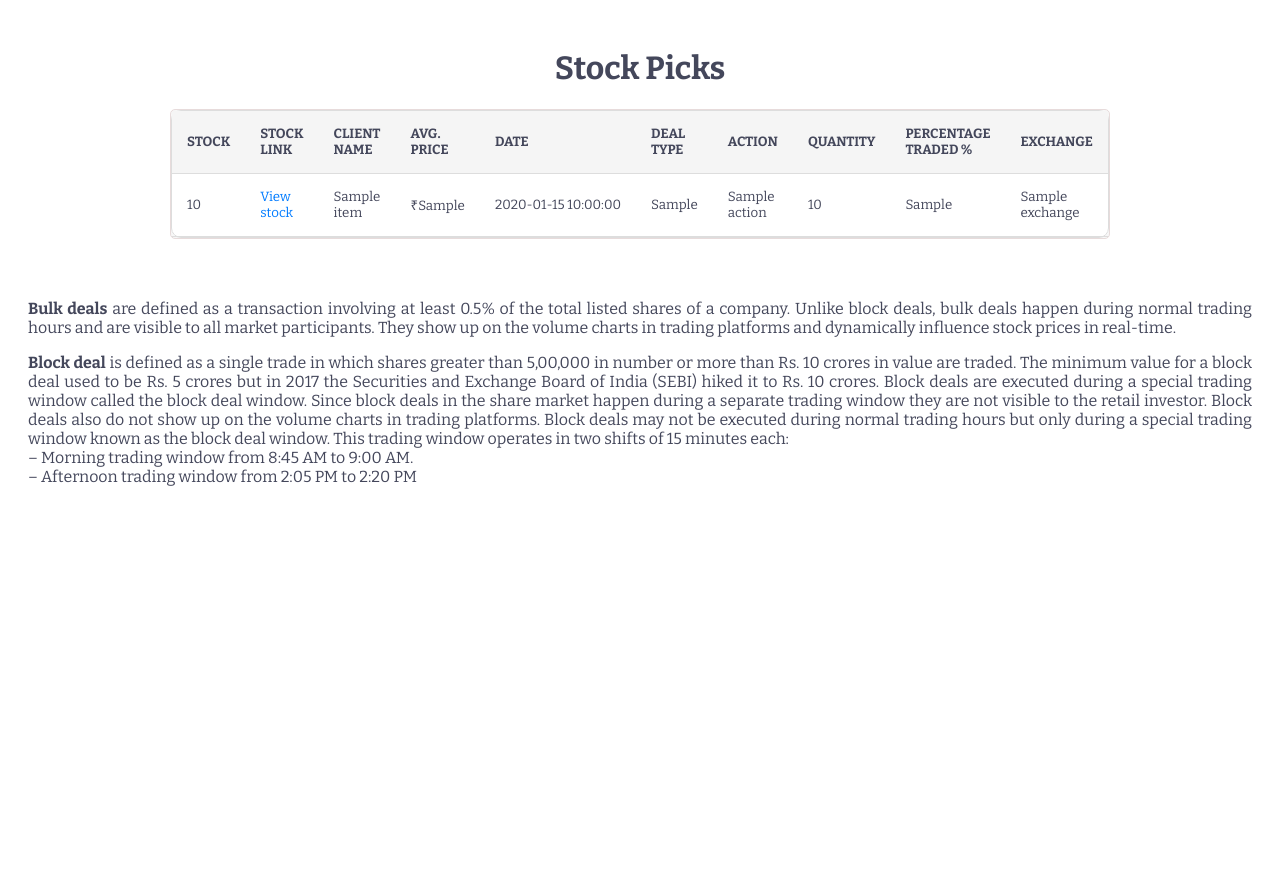
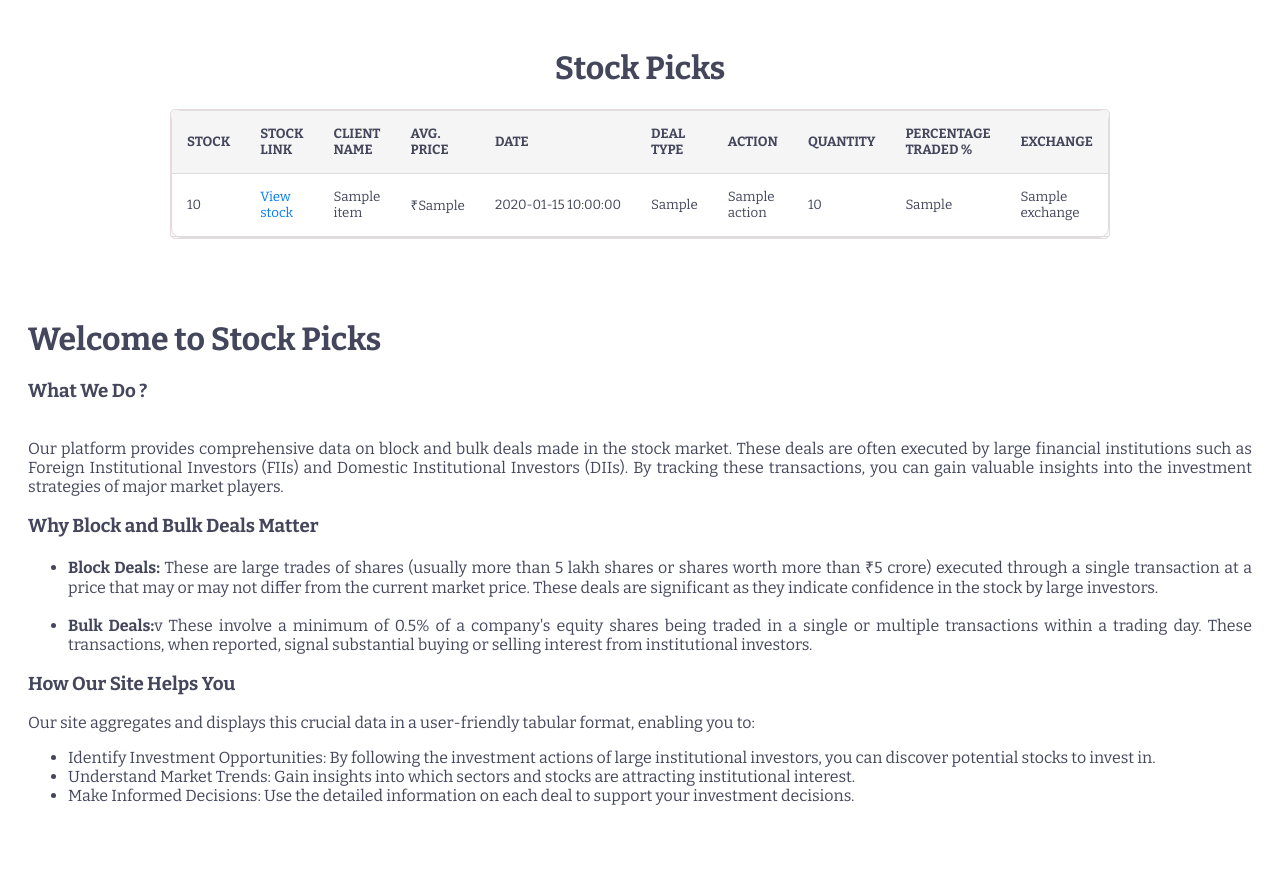
Before and after one commit to rithinprem/Nerd-stock, a Flask app: template templates/index.html in a window 1280 px wide. Before the commit the page ends 486 px from the top, so only its background shows below. Run offline with Flask 3, Linux system fonts and the light colour scheme; the template is opened without the code that fills it: most values are stand-ins (such as "Sample title", 1, 10 or a date in 2020).

Commit message:
Added description about the stock picks webapp

```diff
--- a/templates/index.html
+++ b/templates/index.html
@@ -18,6 +18,12 @@
             background-repeat: no-repeat;
             background-size: cover;
             color: #44475b;
+        }
+
+        .container {
+            display: flex;
+            flex-direction: column;
+            text-align: justify;
         }
 
         .body {
@@ -137,7 +143,7 @@
 
             }
 
-            .centered{
+            .centered {
                 margin-top: 20px;
             }
         }
@@ -147,6 +153,7 @@
 <body>
 
     <h1 class="centered">Stock Picks</h1>
+    <div class="container">
         <div class="body">
             <div class="table_Data">
                 <table>
@@ -185,28 +192,44 @@
             </div>
         </div>
         <div class="explain_terms" style="margin-top: 60px;">
-        <p style="text-align: justify;"><b>Bulk deals</b> are defined as a transaction involving at least 0.5% of the
-            total listed shares of a
-            company. Unlike block deals, bulk deals happen during normal trading hours and are visible to all
-            market participants. They show up on the volume charts in trading platforms and dynamically
-            influence stock prices in real-time. </p>
+            <h1> Welcome to Stock Picks </h1>
 
-        <p style="text-align: justify;"> <b>Block deal</b> is defined as a single trade in which shares greater than
-            5,00,000 in number or more
-            than Rs. 10 crores in value are traded. The minimum value for a block deal used to be Rs. 5 crores
-            but in 2017 the Securities and Exchange Board of India (SEBI) hiked it to Rs. 10 crores. Block deals
-            are executed during a special trading window called the block deal window. Since block deals in the
-            share market happen during a separate trading window they are not visible to the retail investor.
-            Block deals also do not show up on the volume charts in trading platforms.
+            <h3>What We Do ?</h3>
+            <br>
+            Our platform provides comprehensive data on block and bulk deals made in the stock market. These deals are
+            often executed by large financial institutions such as Foreign Institutional Investors (FIIs) and Domestic
+            Institutional Investors (DIIs). By tracking these transactions, you can gain valuable insights into the
+            investment strategies of major market players. <br>
 
-            Block deals may not be executed during normal trading hours but only during a special trading
-            window known as the block deal window. This trading window operates in two shifts of 15 minutes
-            each:
-            <br>
-            – Morning trading window from 8:45 AM to 9:00 AM.
-            <br>
-            – Afternoon trading window from 2:05 PM to 2:20 PM
+            <h3>Why Block and Bulk Deals Matter</h3>
+            <ul>
+                <li><b>Block Deals:</b> These are large trades of shares (usually more than 5 lakh shares or shares
+                    worth more
+                    than ₹5 crore) executed through a single transaction at a price that may or may not differ from the
+                    current
+                    market price. These deals are significant as they indicate confidence in the stock by large
+                    investors.
+                </li><br>
+                <li><b>Bulk Deals:</b>v These involve a minimum of 0.5% of a company's equity shares being traded in a
+                    single or
+                    multiple transactions within a trading day. These transactions, when reported, signal substantial
+                    buying or
+                    selling interest from institutional investors.
+                </li>
+            </ul>
+
+            <h3> How Our Site Helps You </h3>
+            Our site aggregates and displays this crucial data in a user-friendly tabular format, enabling you to:
+            <ul>
+                <li>Identify Investment Opportunities: By following the investment actions of large institutional
+                    investors, you can discover potential stocks to invest in.</li>
+                <li>Understand Market Trends: Gain insights into which sectors and stocks are attracting institutional
+                    interest.</li>
+                <li> Make Informed Decisions: Use the detailed information on each deal to support your investment
+                    decisions.</li>
+            </ul><br>
             </p>
+        </div>
     </div>
 </body>
 
```
Also changed, not shown: try.html (+4 -114 lines). Lines whose indentation alone changed are shown as unchanged.
